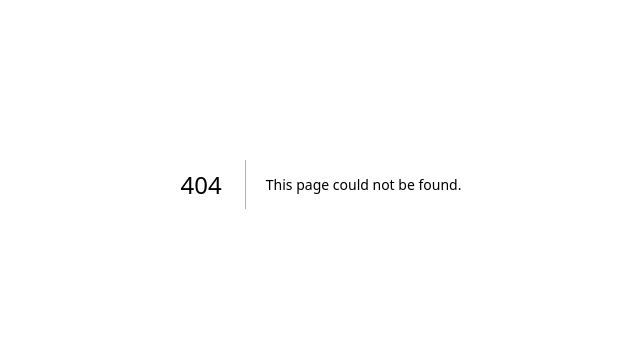
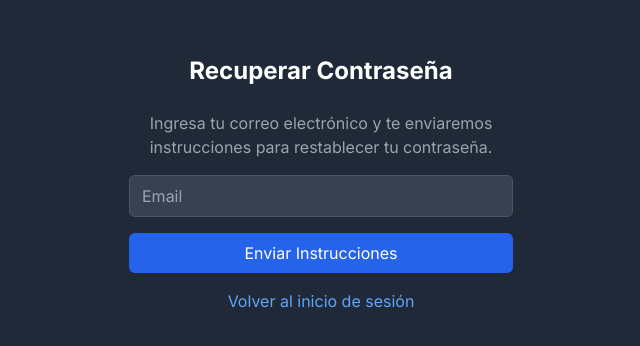
Before and after one commit to juan436/system-auth, a Next.js app: page /auth/forgot-password in a window 1280 px wide. Before the commit this address had no page. Shown: the part 216-562 px from the top of the page, without its empty margins (319-959 px from the left). Built offline with nearby package versions, Linux system fonts and the light colour scheme.

Commit message:
add forgot password

```diff
--- /dev/null
+++ b/app/auth/forgot-password/page.jsx
@@ -0,0 +1,13 @@
+// components/form/FormForgotPassword.jsx
+import React from 'react';;
+import { FormForgotPassword } from '@/components/form';
+
+function ForgotPasswordPage() {
+    return (
+        <FormForgotPassword />
+    )
+}
+
+
+
+export default ForgotPasswordPage
--- /dev/null
+++ b/components/form/FormForgotPassword.jsx
@@ -0,0 +1,35 @@
+// components/form/FormForgotPassword.jsx
+import React from 'react';
+import Link from 'next/link';
+
+export const FormForgotPassword = () => {
+    return (
+        <div className="flex justify-center items-center min-h-screen bg-gray-800">
+            <div className="w-full max-w-md p-8">
+                <form className="space-y-4" action="/api/forgot-password" method="POST">
+                    <h2 className="text-2xl font-bold text-center mb-6 text-white">Recuperar Contraseña</h2>
+                    <p className="text-gray-400 text-center mb-4">
+                        Ingresa tu correo electrónico y te enviaremos instrucciones para restablecer tu contraseña.
+                    </p>
+                    <div>
+                        <input
+                            type="email"
+                            name="email"
+                            placeholder="Email"
+                            required
+                            className="w-full px-3 py-2 bg-gray-700 text-white border border-gray-600 rounded-md focus:outline-none focus:ring-2 focus:ring-blue-500 placeholder-gray-400"
+                        />
+                    </div>
+                    <button type="submit" className="w-full py-2 px-4 bg-blue-600 text-white rounded-md hover:bg-blue-700 focus:outline-none focus:ring-2 focus:ring-blue-500 focus:ring-offset-2 focus:ring-offset-gray-800">
+                        Enviar Instrucciones
+                    </button>
+                </form>
+                <div className="mt-4 text-center text-gray-400">
+                    <Link href="/auth/login" className="text-blue-400 hover:text-blue-300">
+                        Volver al inicio de sesión
+                    </Link>
+                </div>
+            </div>
+        </div>
+    );
+};
--- a/components/form/FormLogin.jsx
+++ b/components/form/FormLogin.jsx
@@ -31,12 +31,12 @@ export const FormLogin = () => {
                 </form>
                 <div className="mt-4 text-center text-gray-400">
                     ¿No tienes una cuenta?{' '}
-                    <Link href="/signup" className="text-blue-400 hover:text-blue-300">
+                    <Link href="/auth/signup" className="text-blue-400 hover:text-blue-300">
                         Regístrate
                     </Link>
                 </div>
                 <div className="mt-2 text-center">
-                    <Link href="/forgot-password" className="text-sm text-gray-400 hover:text-gray-300">
+                    <Link href="/auth/forgot-password" className="text-sm text-gray-400 hover:text-gray-300">
                         ¿Olvidaste tu contraseña?
                     </Link>
                 </div>
--- a/components/form/FormSignup.jsx
+++ b/components/form/FormSignup.jsx
@@ -50,7 +50,7 @@ export const FormSignup = () => {
                 </form>
                 <div className="mt-4 text-center text-gray-400">
                     ¿Ya estás registrado?{' '}
-                    <Link href="/login" className="text-blue-400 hover:text-blue-300">
+                    <Link href="/auth/login" className="text-blue-400 hover:text-blue-300">
                         Ingresa
                     </Link>
                 </div>
--- a/components/form/index.js
+++ b/components/form/index.js
@@ -1,2 +1,3 @@
 export * from './FormSignup';
 export * from './FormLogin';
+export * from './FormForgotPassword.jsx';
```
Also changed, not shown: app/auth/login/page.jsx (renamed from app/login/page.jsx), app/auth/signup/page.jsx (renamed from app/signup/page.jsx).
